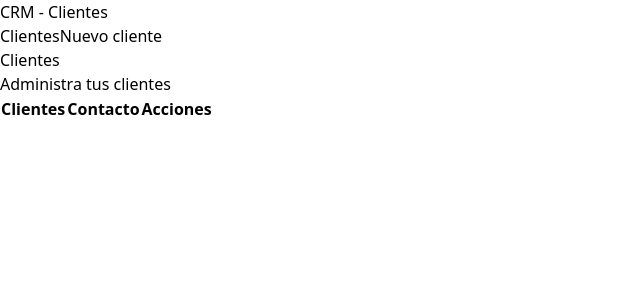
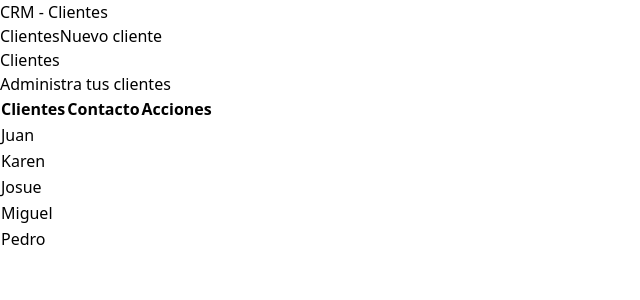
Before and after one commit to RupertoTacuche/crm, a React (Vite) app: page / in a window 1280 px wide. Shown: the top 300 px of the page, without its empty margins (0-640 px from the left). Built offline with nearby package versions, Linux system fonts and the light colour scheme.

Commit message:
video_162

```diff
--- /dev/null
+++ b/src/components/Cliente.jsx
@@ -0,0 +1,14 @@
+
+function Cliente({cliente}) {
+    const {nombre, empresa, email, telefono, id}= cliente
+
+  return (
+    <tr>
+        <td className='p-6'>
+            {nombre}
+        </td>
+    </tr>
+  )
+}
+
+export default Cliente
--- a/src/pages/Index.jsx
+++ b/src/pages/Index.jsx
@@ -1,4 +1,5 @@
 import {useLoaderData} from 'react-router-dom'
+import Cliente from '../components/Cliente'
 export function loader(){
   const clientes = [
     {
@@ -55,11 +56,16 @@ function Index() {
                     <th className='p-2'>Contacto</th>
                     <th className='p-2'>Acciones</th>
                   </tr>
+                </thead>
 
                   <tbody>
-                     {clientes.map}
+                     {clientes.map(cliente => (
+                       <Cliente
+                           cliente={cliente}
+                           key={cliente.id}
+                       />
+                     ))}
                   </tbody>
-                </thead>
             </table>
         ) : (
           <p className="text-center mt-10">No hay clientes aun</p>
```
